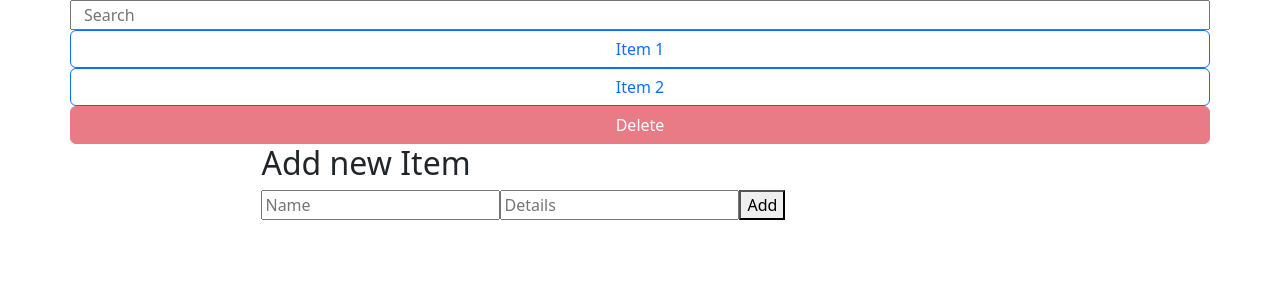
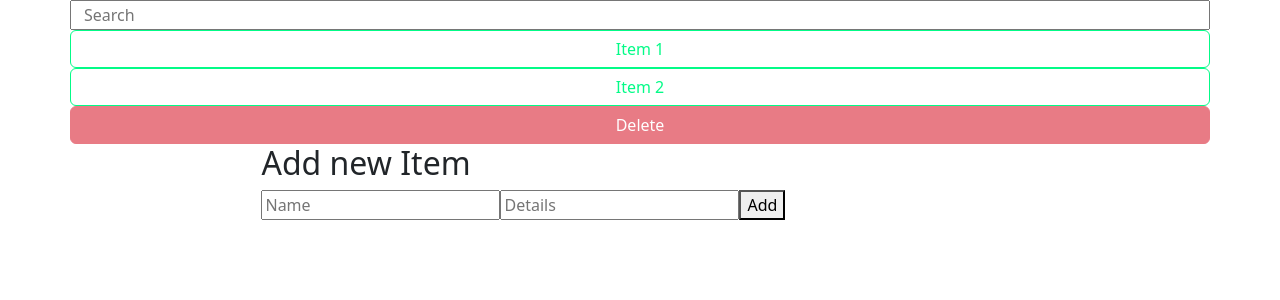
Before and after one commit to mickelson-classroom/list-detail-site-garv5014, a React (Create React App) app in the folder list-details/: page / in a window 1280 px wide. Shown: the top 300 px of the page. Built offline with nearby package versions, Linux system fonts and the light colour scheme.

Commit message:
changed the primary color

```diff
--- a/list-details/src/assets/custom.scss
+++ b/list-details/src/assets/custom.scss
@@ -0,0 +1,3 @@
+$primary: #03fb87;
+
+@import "../../node_modules/bootstrap/scss/bootstrap.scss"
--- a/list-details/src/index.tsx
+++ b/list-details/src/index.tsx
@@ -2,7 +2,7 @@
 import ReactDOM from 'react-dom/client';
 import './index.css';
 import "bootstrap";
-import "bootstrap/dist/css/bootstrap.min.css";
+import "./assets/custom.scss";
 import App from './App';
 import reportWebVitals from './reportWebVitals';
 
```
